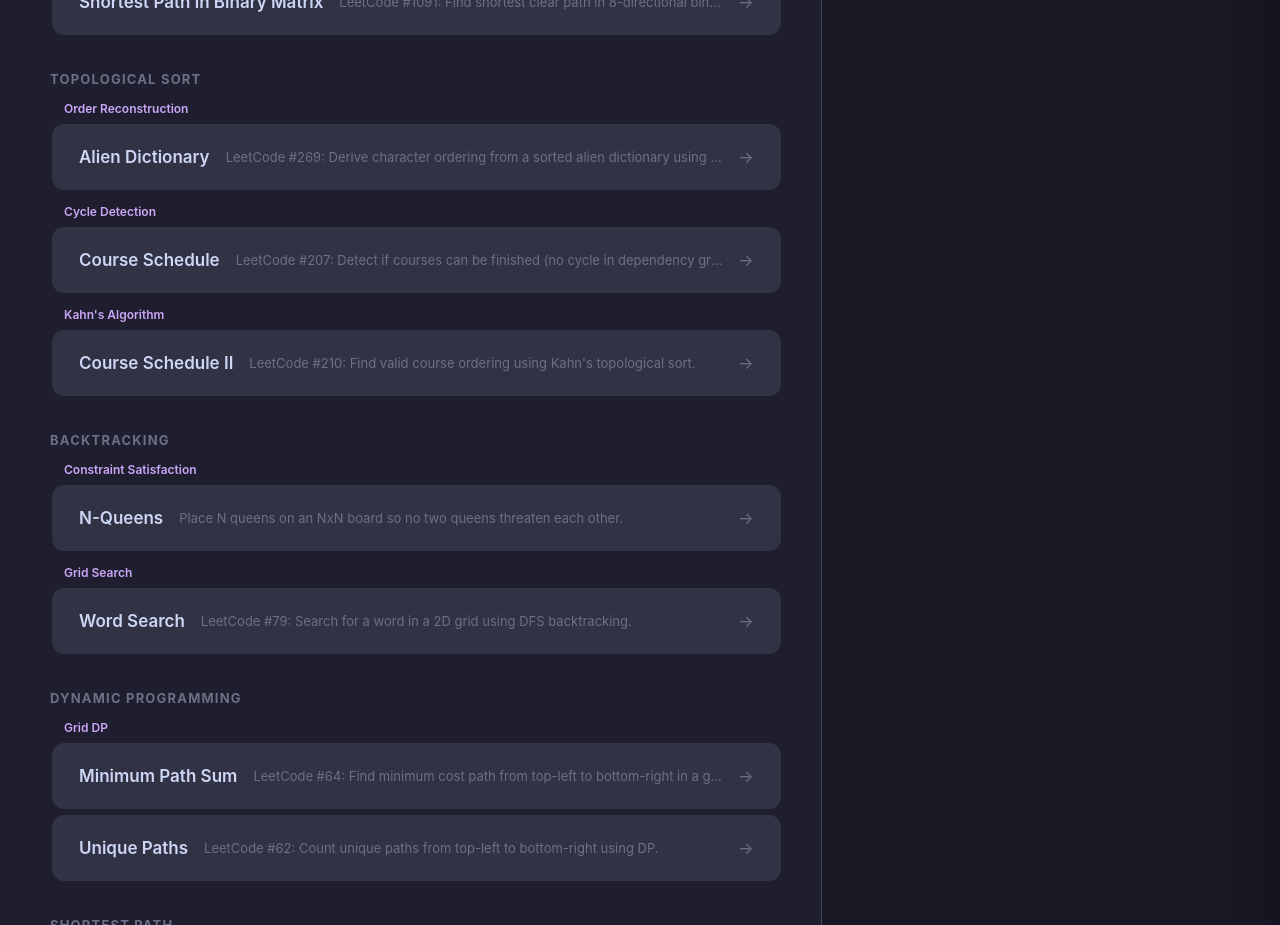
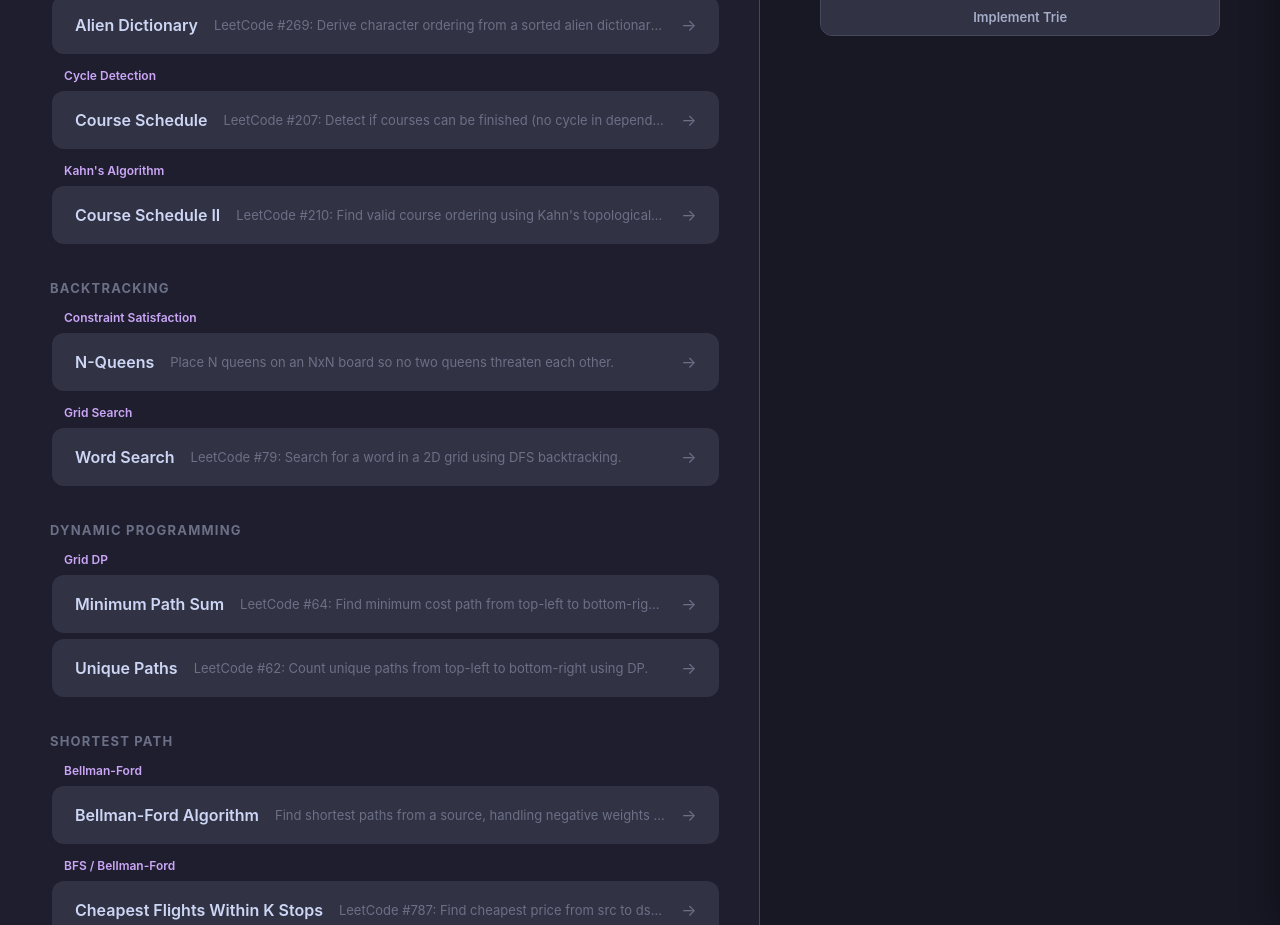
Before and after one commit to mudit1729/algorithm-visualizer, a Flask app: page / in a window 1280 px wide. Shown: the part 1675-2600 px from the top of the page. Run offline with Flask 3, Linux system fonts and the light colour scheme.

Commit message:
Revert problem card size, enlarge showcase cards
Restore original problem card padding/font. Make showcase cards bigger:
16:9 aspect ratio, 400px max-width, larger captions. Adjust pane split
to 60/40.

Co-Authored-By: Claude Opus 4.6 <noreply@anthropic.com>

```diff
--- a/static/css/style.css
+++ b/static/css/style.css
@@ -57,18 +57,18 @@ html, body {
 }
 
 .landing-left {
-    flex: 65;
+    flex: 60;
     overflow-y: auto;
     padding: 60px 40px 60px 48px;
     min-width: 0;
 }
 
 .landing-right {
-    flex: 35;
+    flex: 40;
     display: flex;
     align-items: center;
     justify-content: center;
-    padding: 40px 32px;
+    padding: 40px 36px;
     overflow-y: auto;
     border-left: 1px solid var(--border);
     background: var(--bg-secondary);
@@ -135,7 +135,7 @@ html, body {
     display: flex;
     align-items: center;
     gap: 16px;
-    padding: 22px 26px;
+    padding: 18px 22px;
     background: var(--bg-surface);
     border: 1px solid transparent;
     border-radius: 12px;
@@ -154,7 +154,7 @@ html, body {
 }
 
 .problem-card-name {
-    font-size: 17px;
+    font-size: 16px;
     font-weight: 600;
     color: var(--text-primary);
     flex-shrink: 0;
@@ -186,14 +186,14 @@ html, body {
 #showcase-gallery {
     display: flex;
     flex-direction: column;
-    gap: 14px;
+    gap: 18px;
     width: 100%;
-    max-width: 320px;
+    max-width: 400px;
 }
 
 .showcase-card {
     position: relative;
-    border-radius: 10px;
+    border-radius: 12px;
     overflow: hidden;
     cursor: pointer;
     border: 1px solid var(--border);
@@ -210,13 +210,13 @@ html, body {
 .showcase-card img {
     width: 100%;
     display: block;
-    aspect-ratio: 16 / 8;
+    aspect-ratio: 16 / 9;
     object-fit: cover;
 }
 
 .showcase-card-caption {
-    padding: 8px 12px;
-    font-size: 12px;
+    padding: 10px 14px;
+    font-size: 13px;
     font-weight: 600;
     color: var(--text-secondary);
     text-align: center;
```
